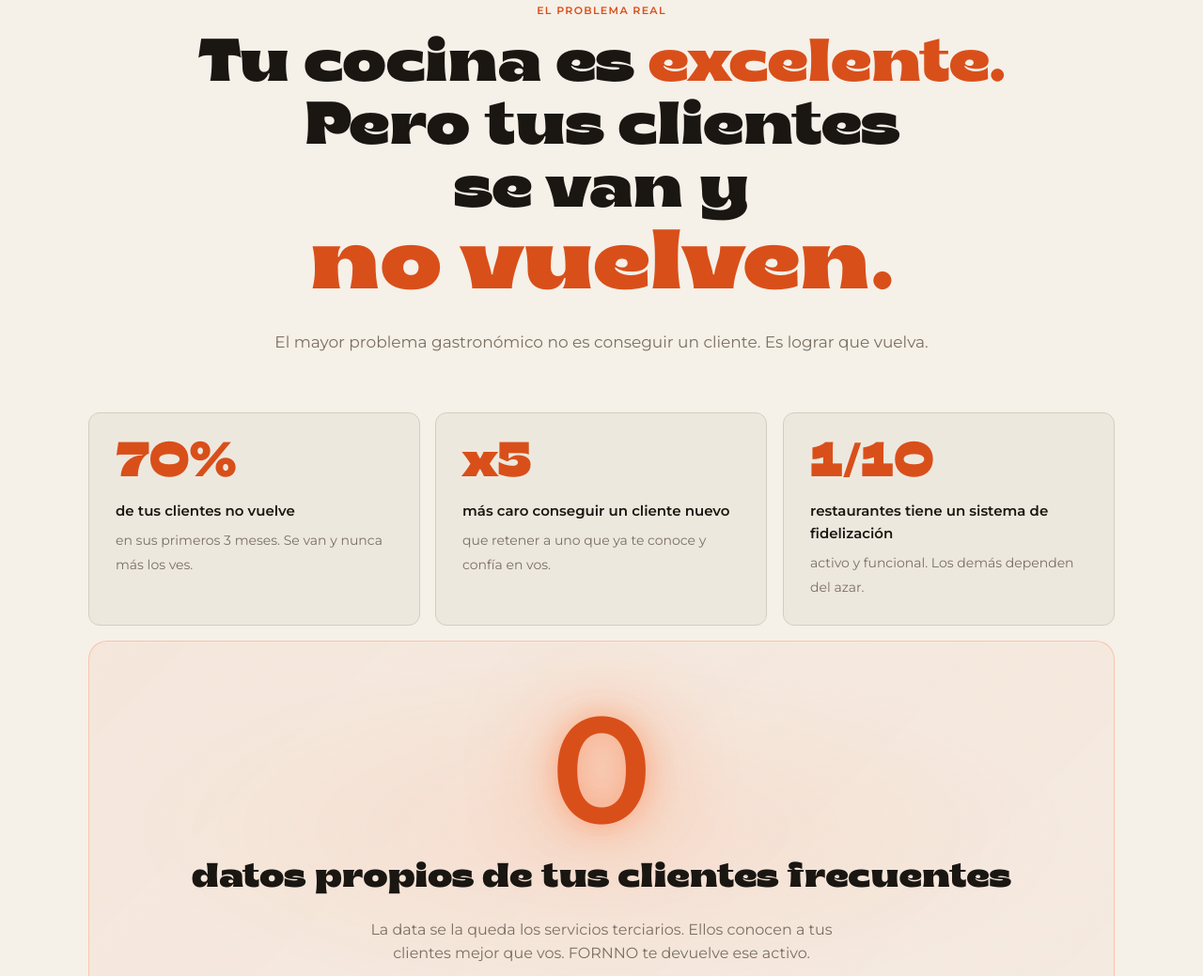
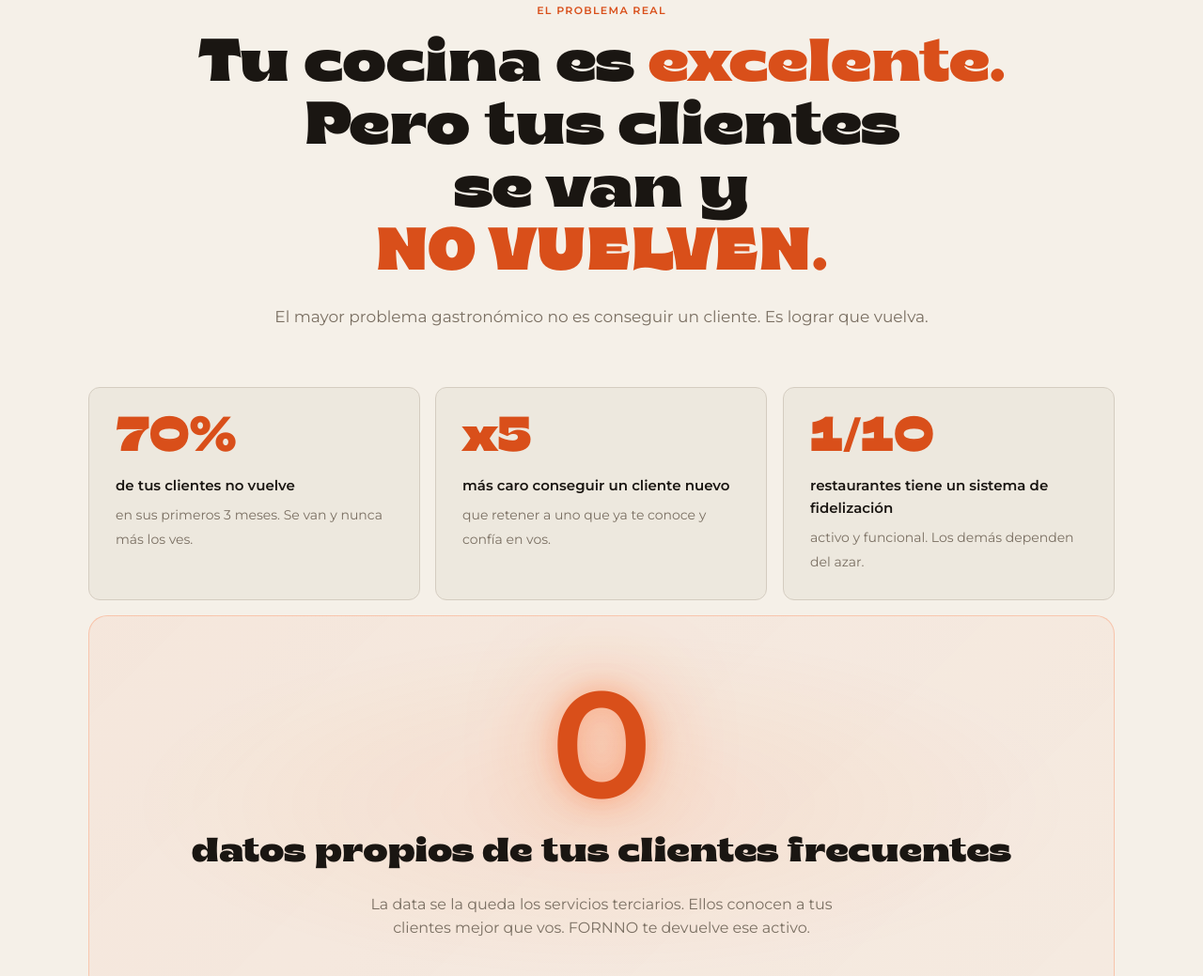
Before and after one commit to maticoll/FORNNO, a plain HTML site: page index.html in a window 1280 px wide. Shown: the part 1143-2182 px from the top of the page at 94% size. Drawn offline with Linux system fonts and the light colour scheme.

Commit message:
Problema real: NO VUELVEN en mayusculas
Co-Authored-By: Claude Sonnet 4.6 <noreply@anthropic.com>

```diff
--- a/index.html
+++ b/index.html
@@ -817,7 +817,7 @@
     <div class="container">
       <div class="fade-up" style="text-align:center;max-width:900px;margin:0 auto 0">
         <span class="eyebrow">El problema real</span>
-        <h2 style="font-size:clamp(38px,5vw,64px);font-weight:900;line-height:1.05">Tu cocina es <em style="font-style:normal;color:var(--orange)">excelente.</em><br>Pero tus clientes<br>se van y<br><em style="font-style:normal;color:var(--orange);font-size:clamp(52px,7vw,96px)">no vuelven.</em></h2>
+        <h2 style="font-size:clamp(38px,5vw,64px);font-weight:900;line-height:1.05">Tu cocina es <em style="font-style:normal;color:var(--orange)">excelente.</em><br>Pero tus clientes<br>se van y<br><em style="font-style:normal;color:var(--orange);text-transform:uppercase">NO VUELVEN.</em></h2>
         <p style="font-size:17px;color:var(--muted);margin-top:18px;line-height:1.7">El mayor problema gastronómico no es conseguir un cliente. Es lograr que vuelva.</p>
       </div>
 
```
